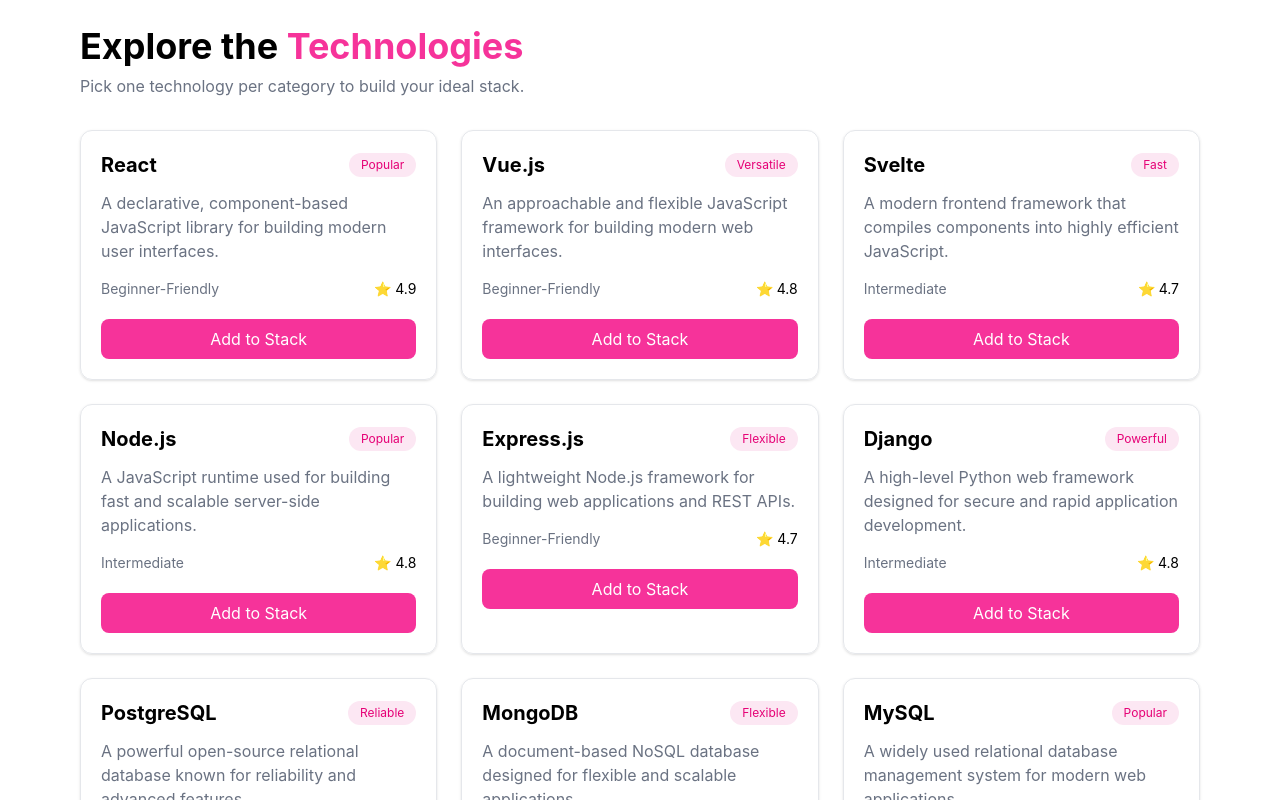
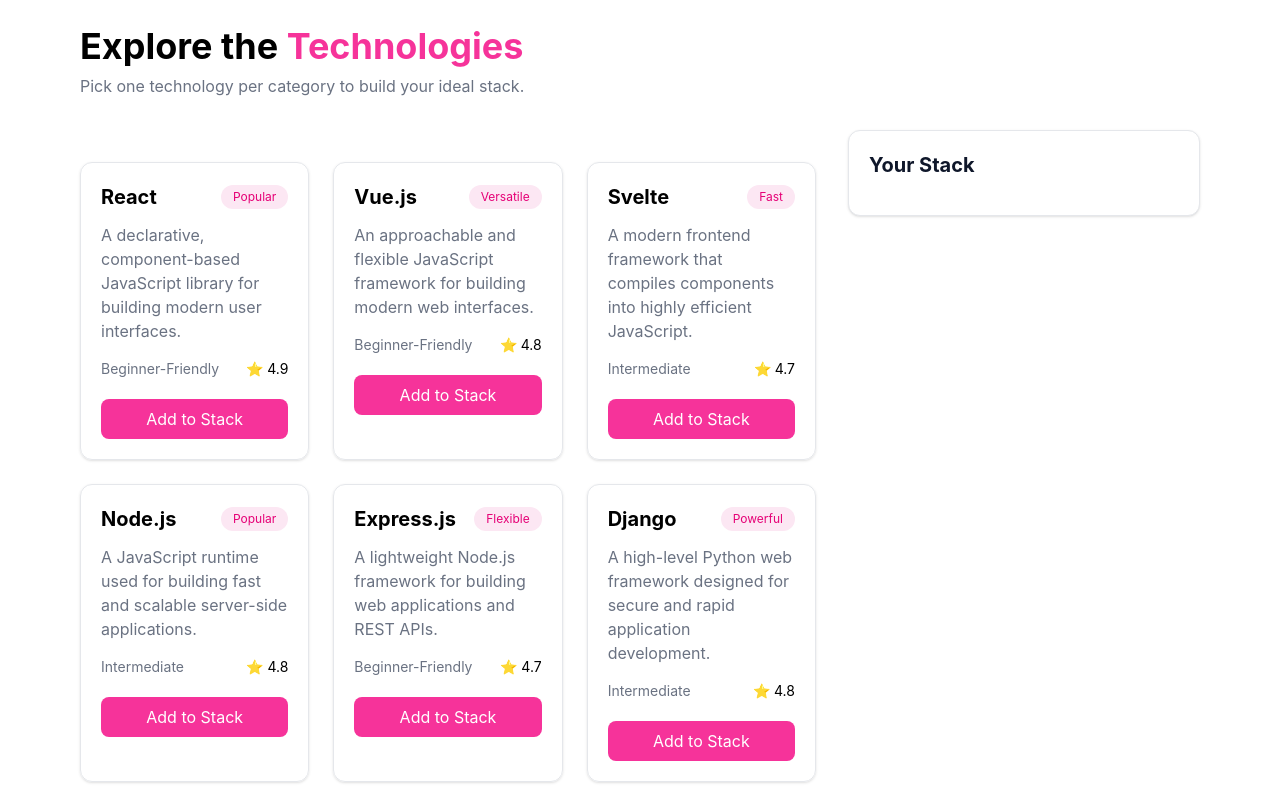
Before and after one commit to Antor11809/Assignment-5, a React (Vite) app: page / in a window 1280 px wide. Shown: the part 760-1560 px from the top of the page. Built offline with nearby package versions, Linux system fonts and the light colour scheme.

Commit message:
commit-4

```diff
--- a/src/components/SelectedStack.tsx
+++ b/src/components/SelectedStack.tsx
@@ -2,18 +2,36 @@
 
 const SelectedStack = ({
   selectedTech,
+  handleRemove,
 }: {
   selectedTech: Technology[];
+  handleRemove: (id: number) => void;
 }) => {
   return (
-    <div>
-      <h2>Your Stack</h2>
+    <div className="border border-gray-200 rounded-xl p-5 shadow-sm bg-white">
+
+      <h2 className="text-xl font-bold text-[#0F172A] mb-4">
+        Your Stack
+      </h2>
 
       {selectedTech.map((technology) => (
-        <p key={technology.id}>
-          {technology.name}
-        </p>
+        <div
+          key={technology.id}
+          className="border border-gray-200 rounded-lg p-3 mb-3 flex justify-between items-center"
+        >
+          <p className="font-semibold">
+            {technology.name}
+          </p>
+
+          <button
+            onClick={() => handleRemove(technology.id)}
+            className="text-red-500 text-sm"
+          >
+            Remove
+          </button>
+        </div>
       ))}
+
     </div>
   );
 };
--- a/src/components/Technologies.tsx
+++ b/src/components/Technologies.tsx
@@ -17,6 +17,14 @@
     setSelectedTech([...selectedTech, technology]);
   };
 
+  const handleRemove = (id: number) => {
+    const remainingTech = selectedTech.filter(
+      (technology) => technology.id !== id
+    );
+
+    setSelectedTech(remainingTech);
+  };
+
   return (
     <section className="container mx-auto px-20 py-20">
 
@@ -28,12 +36,23 @@
         Pick one technology per category to build your ideal stack.
       </p>
 
-      <TechnologyCards
-        technologies={technologies}
-        handleAddToStack={handleAddToStack}
-      />
+      <div className="grid grid-cols-3 gap-8 mt-8">
 
-      <SelectedStack selectedTech={selectedTech} />
+        <div className="col-span-2">
+          <TechnologyCards
+            technologies={technologies}
+            handleAddToStack={handleAddToStack}
+          />
+        </div>
+
+        <div>
+          <SelectedStack
+            selectedTech={selectedTech}
+            handleRemove={handleRemove}
+          />
+        </div>
+
+      </div>
 
     </section>
   );
```
